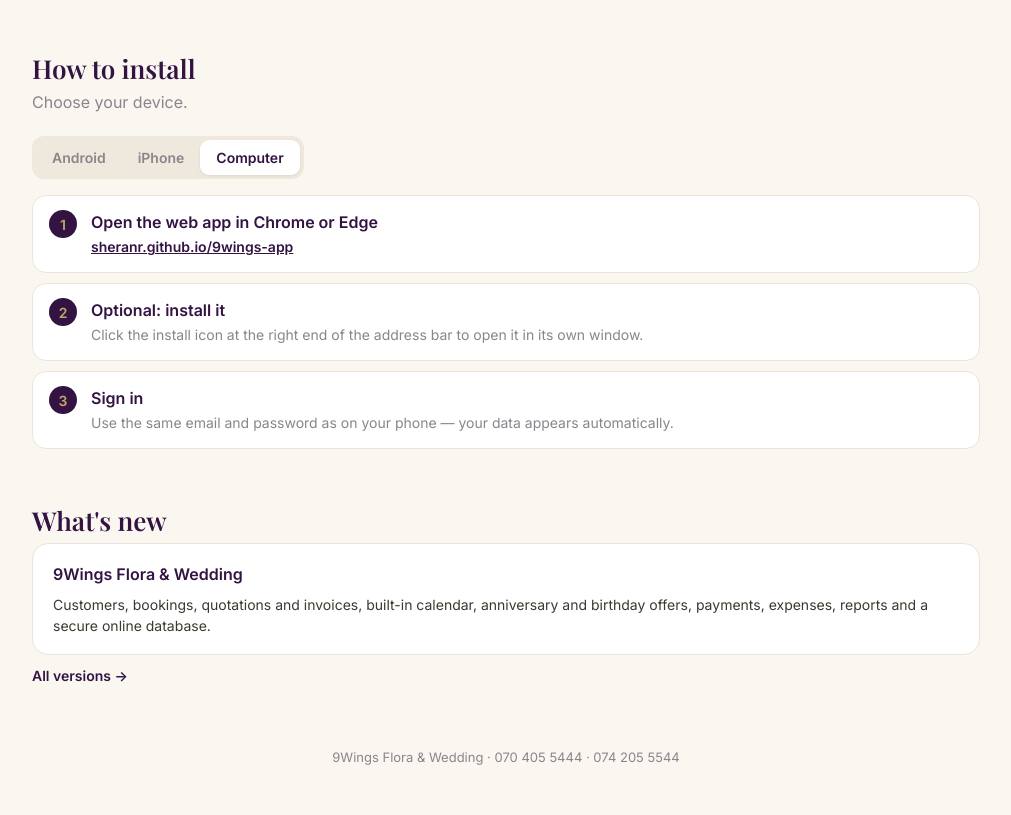
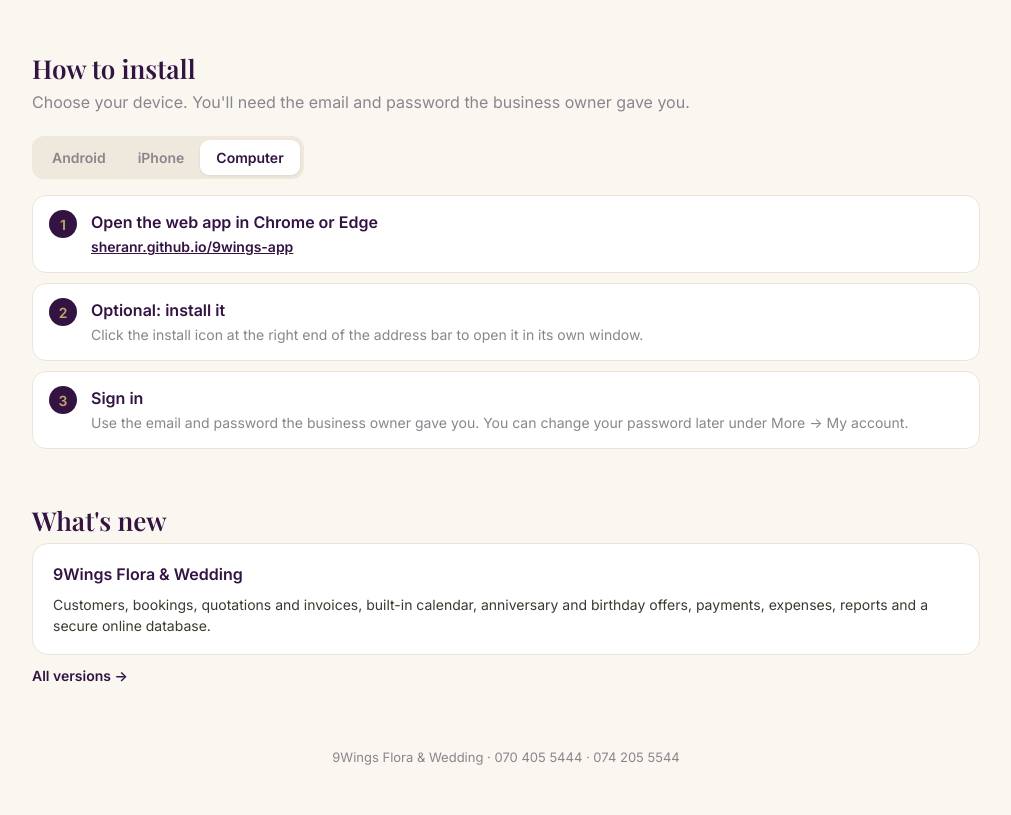
Before and after one commit to sheranr/9wings-app, a website: page www/download/index.html in a window 1280 px wide. Shown: the part 1133-1948 px from the top of the page, without its empty margins (134-1145 px from the left). Drawn offline with Linux system fonts and the light colour scheme; no server answers.

Commit message:
Download page: add staff sign-in steps
Co-Authored-By: Claude Opus 5.5 <noreply@anthropic.com>
Claude-Session: https://claude.ai/code/session_01JpvtTJL8DFHF96k5LvkE6m

```diff
--- a/www/download/index.html
+++ b/www/download/index.html
@@ -174,7 +174,7 @@
 
   <section id="install">
     <h2>How to install</h2>
-    <p class="sub">Choose your device.</p>
+    <p class="sub">Choose your device. You'll need the email and password the business owner gave you.</p>
     <div class="tabs" role="tablist">
       <button class="on" data-p="android">Android</button>
       <button data-p="iphone">iPhone</button>
@@ -185,7 +185,7 @@
       <ol class="steps">
         <li><div><b>Tap "Download for Android"</b><span>If Chrome says the file might be harmful, tap <b style="display:inline">Download anyway</b>. This is normal for apps outside the Play Store.</span></div></li>
         <li><div><b>Open the downloaded file</b><span>If asked, allow <b style="display:inline">Install unknown apps</b> for Chrome or Files, then go back and tap Install.</span></div></li>
-        <li><div><b>Open 9Wings Flora &amp; Wedding and allow notifications</b><span>This lets the app remind you about anniversaries, birthdays and payments.</span></div></li>
+        <li><div><b>Open 9Wings and sign in</b><span>Use the email and password the business owner gave you, then tap <b style="display:inline">Allow</b> for notifications so the app can remind you about events and payments.</span></div></li>
         <li><div><b>Turn off battery limits</b><span>Long-press the app icon → App info → Battery → Unrestricted (Xiaomi/Redmi: No restrictions and turn on Autostart).</span></div></li>
       </ol>
       <p class="note"><b>Updating:</b> download again from this page and install over the old app. Your data stays on the phone.</p>
@@ -196,6 +196,7 @@
         <li><div><b>Open the web app in Safari</b><span><a href="../" style="color:var(--gold);font-weight:600">sheranr.github.io/9wings-app</a></span></div></li>
         <li><div><b>Tap the Share button</b><span>The square with an arrow, at the bottom of Safari.</span></div></li>
         <li><div><b>Choose "Add to Home Screen"</b><span>9Wings now opens like a normal app and works offline.</span></div></li>
+        <li><div><b>Sign in</b><span>Use the email and password the business owner gave you. You can change your password later under More → My account.</span></div></li>
       </ol>
       <p class="note">On iPhone, alerts show when you open the app. Only the Android app can alert you while it's closed.</p>
     </div>
@@ -204,7 +205,7 @@
       <ol class="steps">
         <li><div><b>Open the web app in Chrome or Edge</b><span><a href="../" style="color:var(--gold);font-weight:600">sheranr.github.io/9wings-app</a></span></div></li>
         <li><div><b>Optional: install it</b><span>Click the install icon at the right end of the address bar to open it in its own window.</span></div></li>
-        <li><div><b>Sign in</b><span>Use the same email and password as on your phone — your data appears automatically.</span></div></li>
+        <li><div><b>Sign in</b><span>Use the email and password the business owner gave you. You can change your password later under More → My account.</span></div></li>
       </ol>
     </div>
   </section>
```
